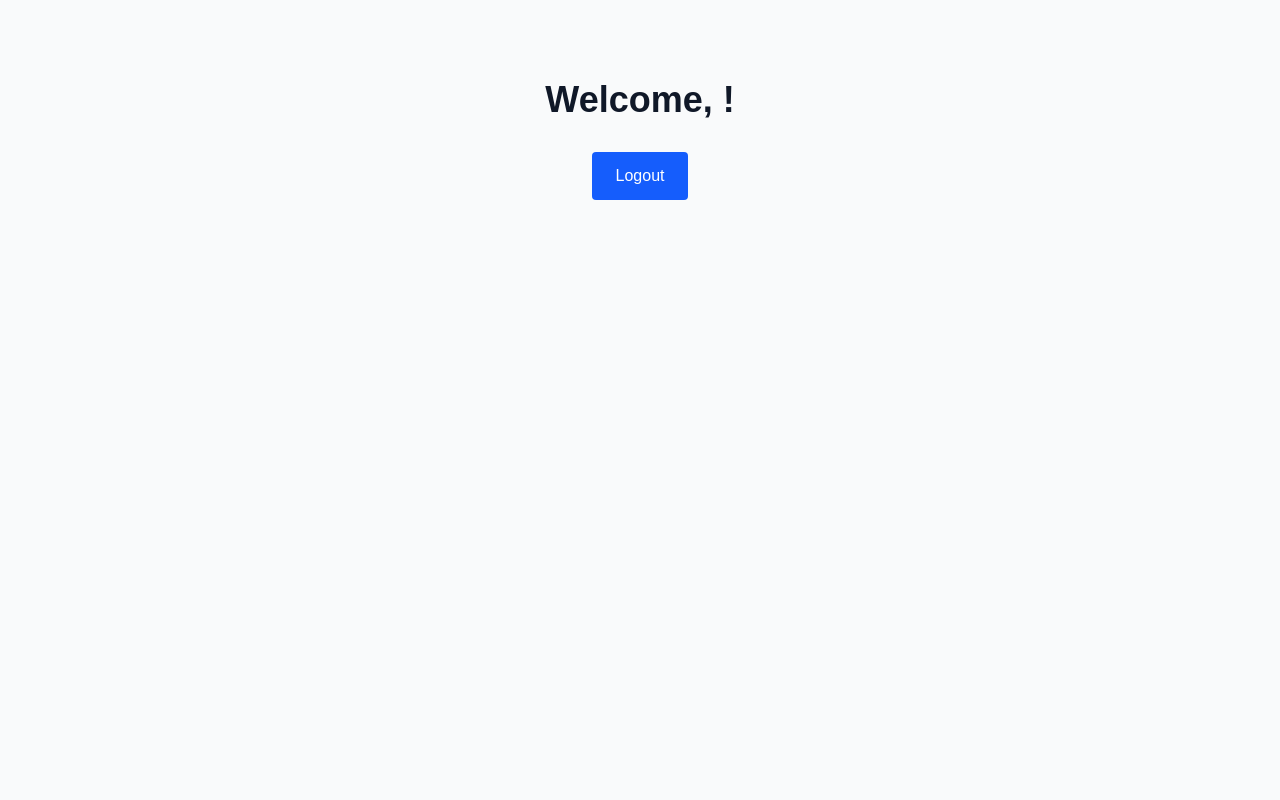
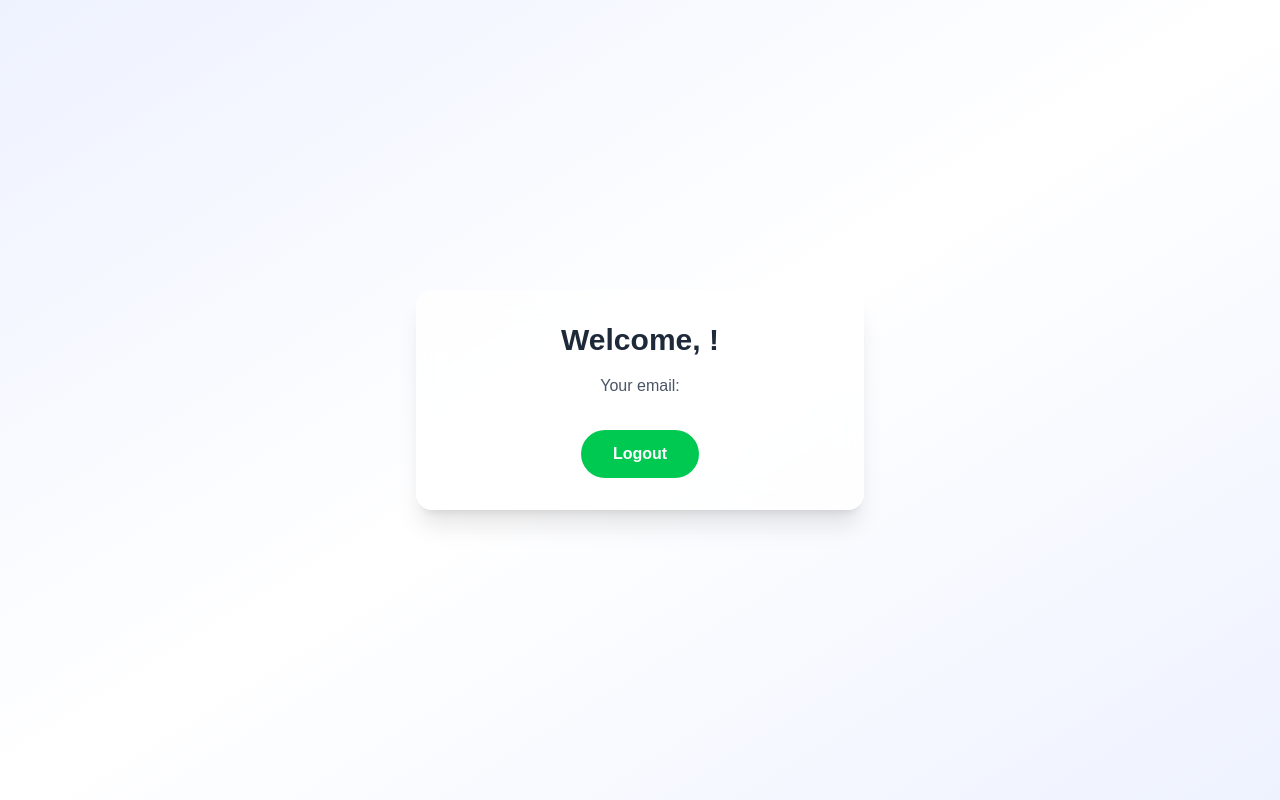
Before and after one commit to HossamElAnsary/Easy-Generator-Full-Stack-Task-Frontend, a Next.js app: page / in a window 1280 px wide. Built offline with nearby package versions, Linux system fonts and the light colour scheme; no server answers.

Commit message:
Refining Welcome Page UI

```diff
--- a/app/layout.tsx
+++ b/app/layout.tsx
@@ -45,7 +45,7 @@ export default async function RootLayout({
   return (
     <html lang="en">
       <body
-        className={`${geistSans.variable} ${geistMono.variable} antialiased`}
+        className={`${geistSans.variable} ${geistMono.variable} antialiased bg-[#ddd]`}
       >
         <AuthProvider initialUser={user}>
           <main className="min-h-screen bg-gray-50 text-gray-900">
--- a/components/Dashboard.tsx
+++ b/components/Dashboard.tsx
@@ -5,22 +5,25 @@ import { AuthContext } from '@/contexts/AuthProvider';
 
 const Dashboard: FC = () => {
   const { user, logout } = useContext(AuthContext)!;
-  console.log("From the Welcome Page",user)
 
   return (
-    <div className="flex flex-col items-center justify-center py-20">
-      <h1 className="text-4xl font-bold mb-8">
-        Welcome, {user?.email}!
-      </h1>
-      <button
-        onClick={() => logout()}
-        className="px-6 py-3 bg-blue-600 text-white rounded hover:bg-blue-700 transition-colors"
-      >
-        Logout
-      </button>
+    <div className="min-h-screen flex items-center justify-center bg-gradient-to-br from-indigo-50 via-white to-indigo-50">
+      <div className="max-w-md w-full bg-white/75 backdrop-blur-md rounded-2xl shadow-xl p-8 text-center">
+        <h1 className="text-3xl font-extrabold text-gray-800 mb-4">
+          Welcome, <span className="text-indigo-600">{user?.name}</span>!
+        </h1>
+        <p className="text-gray-600 mb-8">
+          Your email: <span className="font-medium">{user?.email}</span>
+        </p>
+        <button
+          onClick={logout}
+          className="inline-block px-8 py-3 bg-green-500 text-white font-semibold rounded-full hover:bg-green-600 transition"
+        >
+          Logout
+        </button>
+      </div>
     </div>
-
   );
-}
+};
 
 export default Dashboard;
--- a/contexts/AuthProvider.tsx
+++ b/contexts/AuthProvider.tsx
@@ -5,7 +5,7 @@ import { useRouter } from 'next/navigation';
 import React, { createContext, useState, ReactNode } from 'react';
 
 interface AuthContextType {
-  user: { id: string; email: string } | null
+  user: { id: string; email: string, name: string } | null
   login: (email: string, password: string) => Promise<void>
   logout: () => void
 }
```
